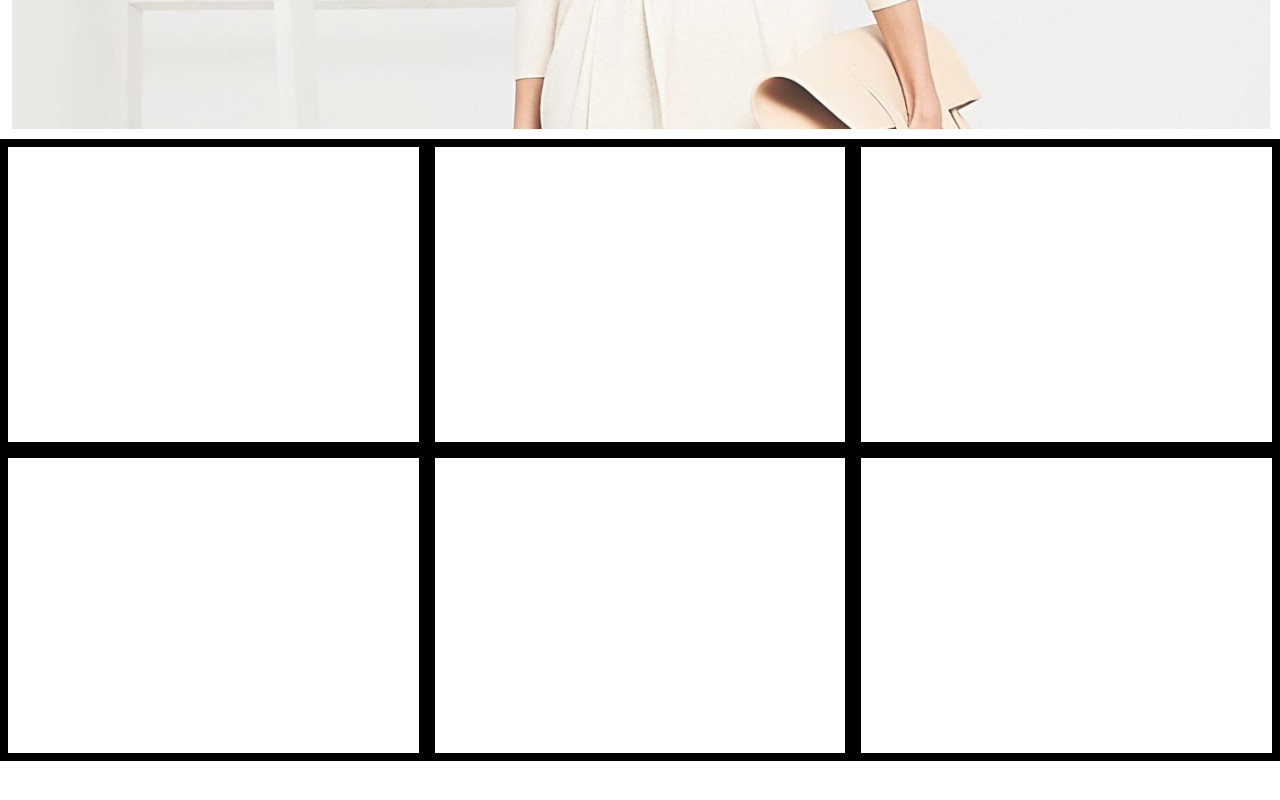
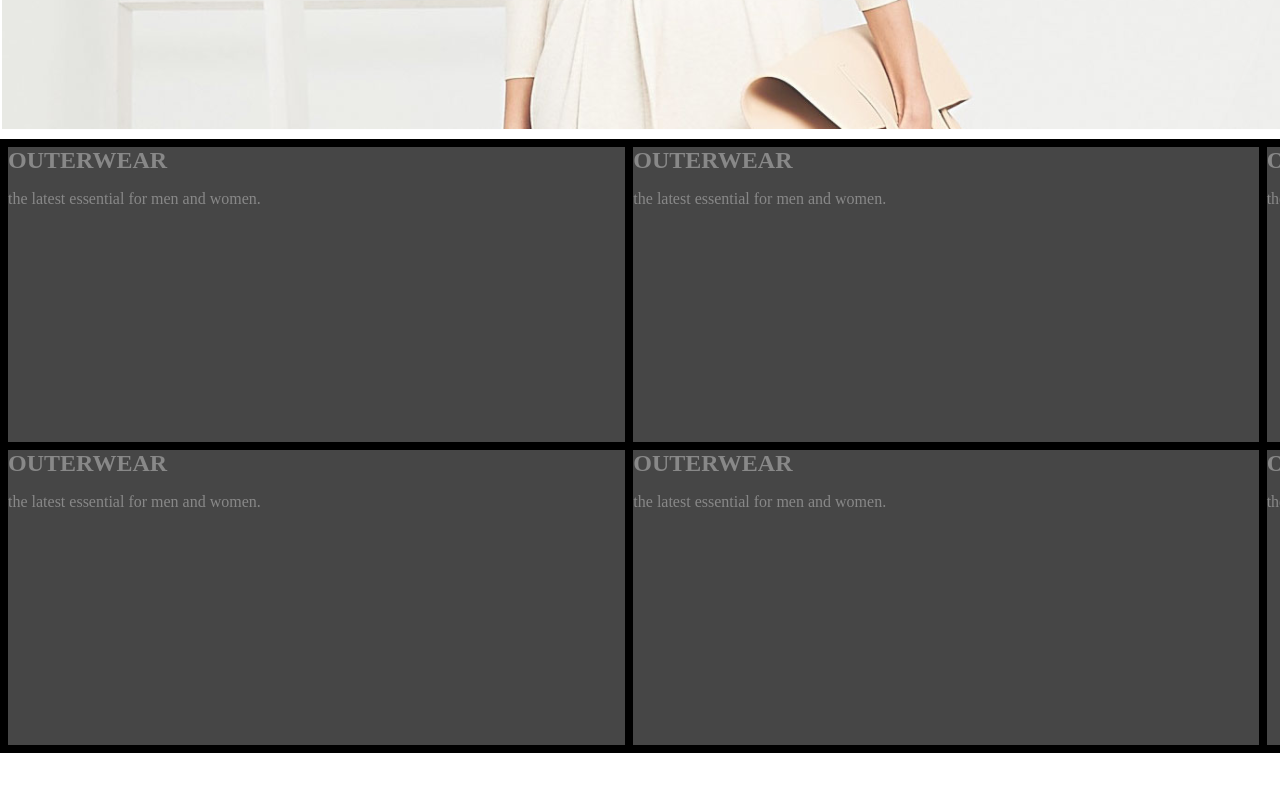
Before and after one commit to fidan-xanlarovaa/PragmatechFoundation42, a plain HTML site: page Layihə/html/index.html in a window 1280 px wide. Shown: the part 744-1544 px from the top of the page. Before the commit the page ends 1505 px from the top, so only its background shows below. Drawn offline with Linux system fonts and the light colour scheme.

Commit message:
css-de bezi deyisiklikler etdim

```diff
--- a/Layihə/css/index.css
+++ b/Layihə/css/index.css
@@ -65,7 +65,9 @@ img{
 
 .slider{
     background-image: url(../img/1.png);
-    margin: 10px;
+    background-repeat: no-repeat;
+    margin: 10px auto;
+    width: 1888px;
     height: 680px;
     object-fit: cover;
     font-family: " Ubuntu",sans-serif;
@@ -147,8 +149,35 @@ img{
     justify-content: space-between;
 }
 
-.dr{
+
+.heig-295{
+    height: 295px;
+    background: rgba(48,48,48,0.89);
+
+}
+
+.heig-295 div h1{
+    margin:0px auto;
+}
+
+.pic{
     border:8px solid black;
-    width: calc(100%/3);
-    height: 295px;
 }
+
+.pic-2{
+    border-bottom: 8px solid black;
+    border-top: 8px solid black;
+    border-right:8px solid black ;
+}
+
+.pic-3{
+    border-right:8px solid black;
+    border-bottom: 8px solid black;
+    border-left:8px solid black;
+
+}
+
+.pic-4{
+    border-bottom: 8px solid black;
+    border-right:8px solid black ;
+}
--- /dev/null
+++ b/Layihə/css/skeleton.css
@@ -0,0 +1,58 @@
+.container{
+    width:1900px;
+    margin: 0px auto;
+}
+
+.row{
+    display: flex;
+    justify-content: space-between;
+
+}
+
+.col-1{
+    width:calc(100%/12*1);
+}
+
+.col-2{
+    width:calc(100%/12*2);
+}
+
+.col-3{
+    width:calc(100%/12*3);
+}
+
+.col-4{
+    width:calc(100%/12*4);
+
+}
+
+.col-5{
+    width:calc(100%/12*5);
+}
+
+.col-6{
+    width:calc(100%/12*6);
+}
+
+.col-7{
+    width:calc(100%/12*7);
+}
+
+.col-8{
+    width:calc(100%/12*8);
+}
+.col-9{
+    width:calc(100%/12*9);
+}
+
+.col-10{
+    width:calc(100%/12*10);
+}
+
+.col-11{
+    width:calc(100%/12*11);
+}
+
+.col-12{
+    width:calc(100%/12*12);
+}
--- a/Layihə/html/index.html
+++ b/Layihə/html/index.html
@@ -5,6 +5,7 @@
     <meta http-equiv="X-UA-Compatible" content="IE=edge">
     <meta name="viewport" content="width=device-width, initial-scale=1.0">
     <link rel="stylesheet" href="../css/index.css">
+    <link rel="stylesheet" href="../css/skeleton.css">
     <link rel="stylesheet" href="https://cdnjs.cloudflare.com/ajax/libs/font-awesome/5.15.2/css/all.min.css" integrity="sha512-HK5fgLBL+xu6dm/Ii3z4xhlSUyZgTT9tuc/hSrtw6uzJOvgRr2a9jyxxT1ely+B+xFAmJKVSTbpM/CuL7qxO8w==" crossorigin="anonymous" />
     </head>
 
@@ -57,30 +58,55 @@
     </div>
 
 
+    <!--6 sekil olan kateqoriya hissesi-->
+    <section id="pic6">
+        <div class="container">
+        <div class="row">         <!--SUAL: evve css de pic-4 ve pic-2 de border right evezi left yazanda bele elemisdi ve tebiiki o zaman pic ve pic-3 classlarini sonuncu div elementine teyin etmisdim-->
+
+            <div class="col-4"><div class="pic heig-295">
+                    <div><h1>OUTERWEAR</h1></div>
+                    <div><p>the latest essential for men and women.</p></div>
+                </div>
+            </div>                <!--SUAL:Niye menim bunu birinci yazmaqima baxmayaraq sonuncu div kimi gosterir?-->
+
+            <div class="col-4"><div class="pic-2 heig-295">
+                    <div><h1>OUTERWEAR</h1></div>
+                    <div><p>the latest essential for men and women.</p></div>
+                </div>
+            </div>                 <!--SUAL:Niye menim bunu ortadaki yazmaqima baxmayaraq sonuncu div kimi gosterir?-->
+
+            <div class="col-4"><div class="pic-2 heig-295">
+                    <div><h1>OUTERWEAR</h1></div>
+                    <div><p>the latest essential for men and women.</p></div>
+                </div>
+            </div>
+        </div>                <!--SUAL:Niye menim bunu sonuncu yazmaqima baxmayaraq ortadaki div kimi gosterir?-->
 
 
+        <div class="row">
 
+            <div class="col-4"><div class="pic-3 heig-295">
+                    <div><h1>OUTERWEAR</h1></div>
+                    <div><p>the latest essential for men and women.</p></div>
+                </div>
+            </div>
 
+            <div class="col-4"><div class="pic-4 heig-295">
+                    <div><h1>OUTERWEAR</h1></div>
+                    <div><p>the latest essential for men and women.</p></div>
+                </div>
+            </div>
 
-
-
-
-    <!--6 sekil olan kateqoriya hissesi-->
-    <section id="pic6">
-        <div id="pic3-1">
-            <div class=" dr" id="outwear"></div>
-            <div class="dr " id="dresses"></div>
-            <div class=" dr" id="trousers"></div>
-
+            <div class="col-4"><div class="pic-4 heig-295">
+                    <div><h1>OUTERWEAR</h1></div>
+                    <div><p>the latest essential for men and women.</p></div>
+                </div>
+            </div>
         </div>
-
-        <div id="pic3-1">
-            <div class="dr" id="jackets"></div>
-            <div class="dr " id="sweaters"></div>
-            <div class="dr" id="skirts"></div>
         </div>
 
     </section>
+    <br><br><br><br><br><br><br><br><br>
 
 
 
```
